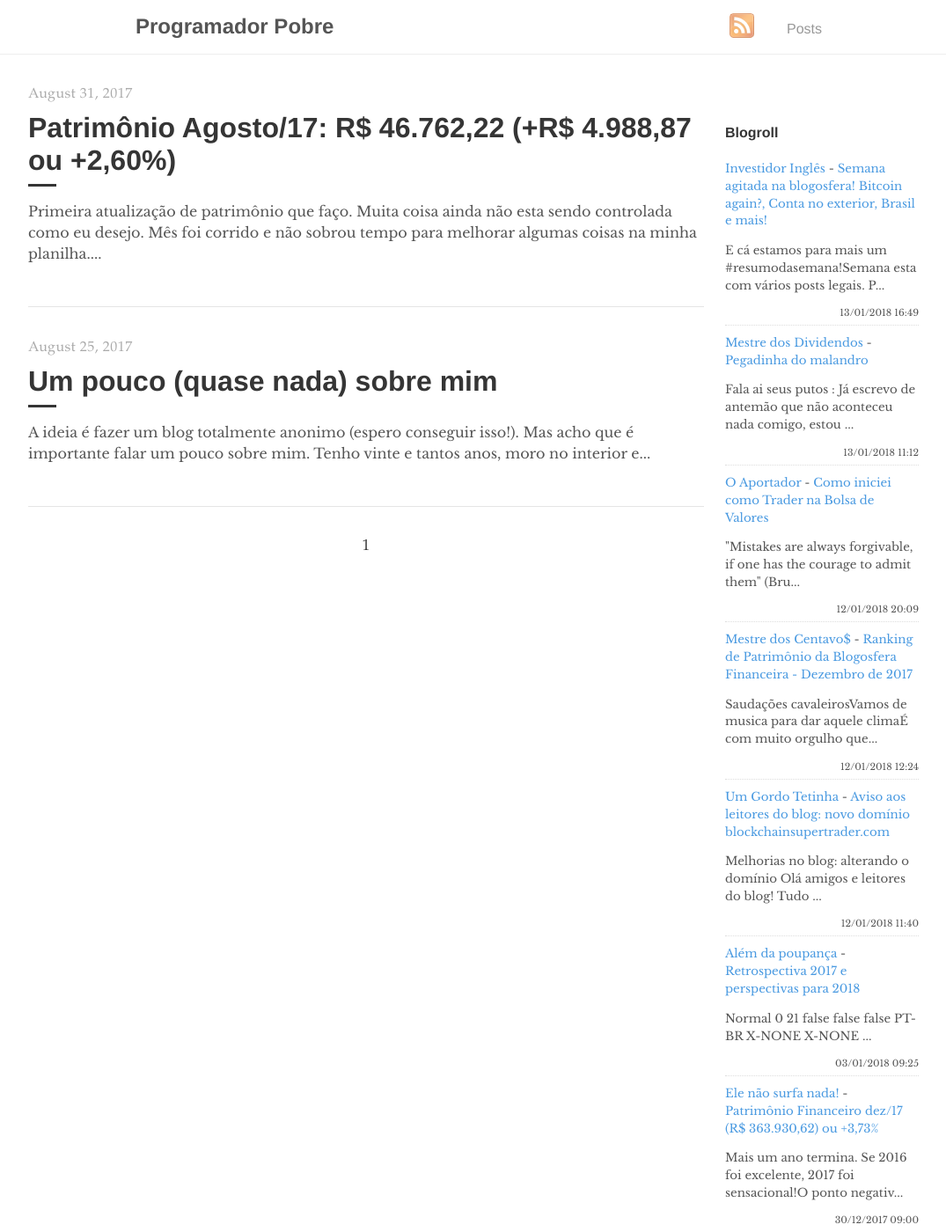
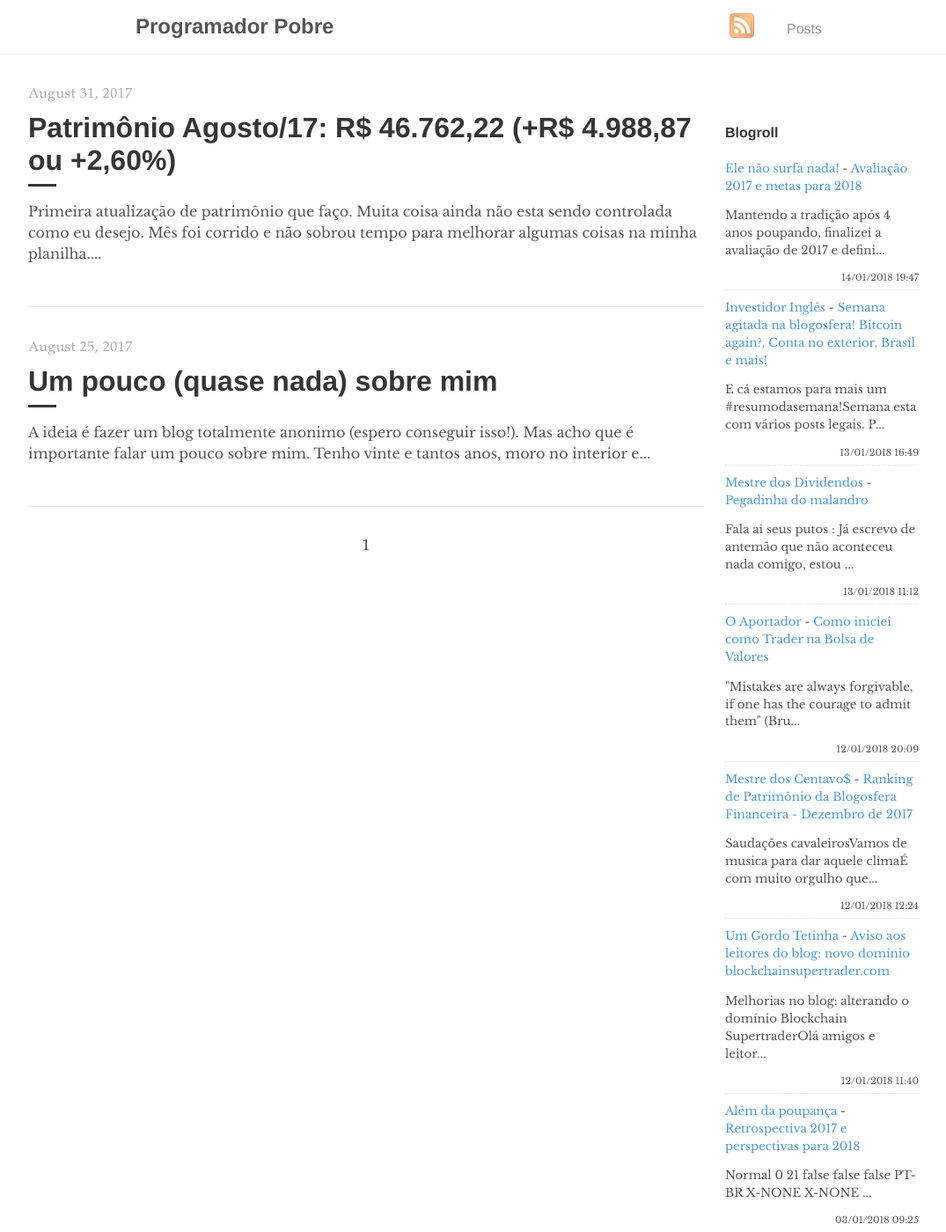
Before and after one commit to programadorpobre/programadorpobre.github.io, a Jekyll site: the page built from index.html, in a window 1280 px wide and 1400 px high. Shown: the whole window at 88% size, without its empty margins (96-1171 px from the left). Built offline with Jekyll 4.4.1, drawn with Linux system fonts in a browser that asks for light colours; the list of posts is cut into pages by our own code; comment, search, counter and statistics services are not loaded.

Commit message:
[ci skip] travis #163

```diff
--- a/_includes/feed-entries.html
+++ b/_includes/feed-entries.html
@@ -1,3 +1,8 @@
+<div class="feed-entry">
+    <a class="feed-entry-site-name" href="http://elenaosurfanada.blogspot.com/">Ele não surfa nada!</a> - <a class="feed-entry-title" href="http://elenaosurfanada.blogspot.com/2018/01/avaliacao-2017-e-metas-para-2018.html">Avaliação 2017 e metas para 2018</a>
+    <p class="feed-entry-summary">Mantendo a tradição após 4 anos poupando, finalizei a avaliação de 2017 e defini...</p>
+    <time datetime="2018-01-14T19:47:00.001-02:00">14/01/2018 19:47</time>
+</div>
 <div class="feed-entry">
     <a class="feed-entry-site-name" href="http://www.investidoringles.com/">Investidor Inglês</a> - <a class="feed-entry-title" href="http://www.investidoringles.com/2018/01/resumo-da-semana-blogosfera-bitcoin.html">Semana agitada na blogosfera!  Bitcoin again?, Conta no exterior, Brasil e mais!</a>
     <p class="feed-entry-summary">E cá estamos para mais um #resumodasemana!Semana esta com vários posts legais. P...</p>
@@ -20,18 +25,13 @@
 </div>
 <div class="feed-entry">
     <a class="feed-entry-site-name" href="http://gordotetinha.blogspot.com/">Um Gordo Tetinha</a> - <a class="feed-entry-title" href="http://gordotetinha.blogspot.com/2018/01/aviso-aos-leitores-do-blog-novo-dominio.html">Aviso aos leitores do blog: novo domínio blockchainsupertrader.com</a>
-    <p class="feed-entry-summary">Melhorias no blog: alterando o domínio&nbsp;Olá amigos e leitores do blog! Tudo ...</p>
+    <p class="feed-entry-summary">Melhorias no blog: alterando o domínio Blockchain SupertraderOlá amigos e leitor...</p>
     <time datetime="2018-01-12T11:40:00.001-02:00">12/01/2018 11:40</time>
 </div>
 <div class="feed-entry">
     <a class="feed-entry-site-name" href="http://alemdapoupanca.blogspot.com/">Além da poupança</a> - <a class="feed-entry-title" href="http://alemdapoupanca.blogspot.com/2018/01/retrospectiva-2017-e-perspectivas-para.html">Retrospectiva 2017 e perspectivas para 2018</a>
     <p class="feed-entry-summary">       Normal  0      21      false  false  false    PT-BR  X-NONE  X-NONE      ...</p>
     <time datetime="2018-01-03T09:25:00.001-02:00">03/01/2018 09:25</time>
-</div>
-<div class="feed-entry">
-    <a class="feed-entry-site-name" href="http://elenaosurfanada.blogspot.com/">Ele não surfa nada!</a> - <a class="feed-entry-title" href="http://elenaosurfanada.blogspot.com/2017/12/patrimonio-financeiro-dez17-r-36393062.html">Patrimônio Financeiro dez/17 (R$ 363.930,62) ou +3,73%</a>
-    <p class="feed-entry-summary">Mais um ano termina. Se 2016 foi excelente, 2017 foi sensacional!O ponto negativ...</p>
-    <time datetime="2017-12-30T09:00:00.000-02:00">30/12/2017 09:00</time>
 </div>
 <div class="feed-entry">
     <a class="feed-entry-site-name" href="http://bonsdividendos.blogspot.com/">Dividendos</a> - <a class="feed-entry-title" href="http://bonsdividendos.blogspot.com/2017/12/dividendos-tiete-iii.html">Dividendos Tietê III</a>
```
